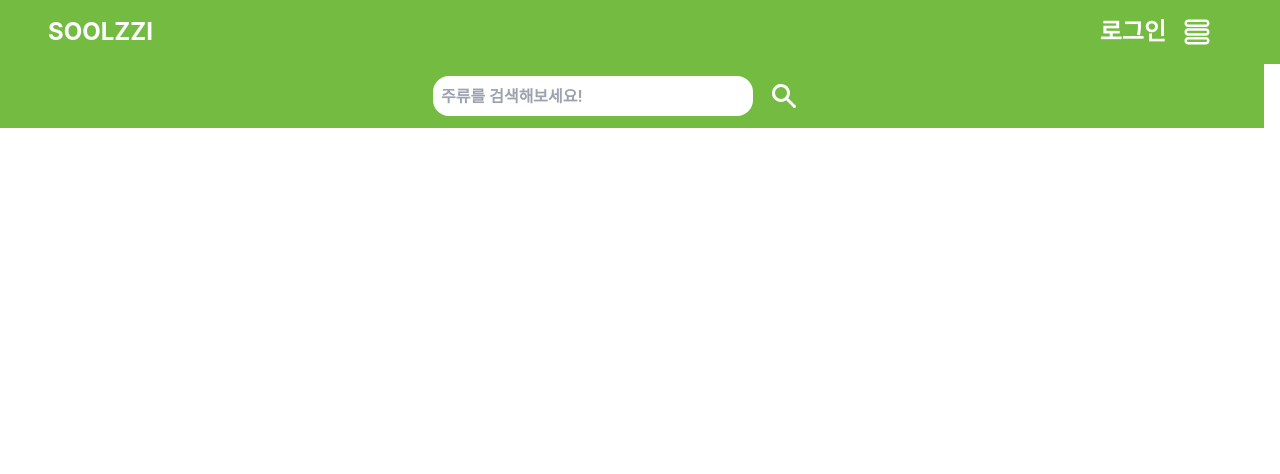
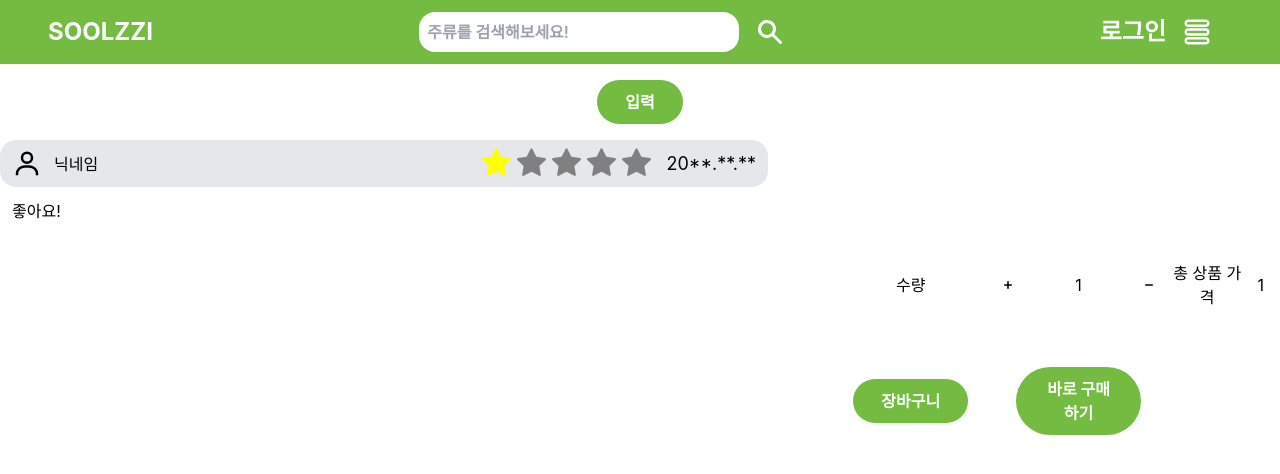
Before and after one commit to SOOLZZI/frontend, a React (Create React App) app: page / in a window 1280 px wide. Shown: the top 474 px of the page. Built offline with nearby package versions, Linux system fonts and the light colour scheme.

Commit message:
feat: Button, ratingsection, orderbar, review 구현

```diff
--- a/src/App.css
+++ b/src/App.css
@@ -11,6 +11,12 @@
   padding-left: 20px;
   text-align: left;
   border-bottom: 1px solid grey;
+}
+.inactive {
+  color: gray;
+}
+.active {
+  color: yellow;
 }
 .grid{
   display: grid;
--- a/src/App.tsx
+++ b/src/App.tsx
@@ -3,20 +3,20 @@
 import "./App.css";
 import "tailwindcss/tailwind.css";
 import NavBar from "./components/organisms/NavBar";
-import Searchbar from "./components/molecule/Searchbar";
-import Display from './components/atom/Display';
-
-
+import Display from "./components/atom/Display";
+import Button from "./components/atom/Button";
+import DropDown from "./components/atom/DropDown";
+import Review from "./components/organisms/Review";
+import OrderBar from "./components/organisms/OrderBar";
 function App() {
   return (
     <div className="App">
       <NavBar></NavBar>
-      <Searchbar type="search" placeholder="주류를 검색해보세요!"></Searchbar>
-      <div className="grid">
-        <Display/>
-        <Display/>
-      </div>
+      <DropDown />
+      <Button type="button">입력</Button>
+      <Review></Review>
 
+      <OrderBar/>
     </div>
   );
 }
--- /dev/null
+++ b/src/components/atom/Button.tsx
@@ -0,0 +1,13 @@
+import { ButtonHTMLAttributes, PropsWithChildren, forwardRef } from "react";
+export const Button = forwardRef<
+  HTMLButtonElement,
+  PropsWithChildren<ButtonHTMLAttributes<HTMLButtonElement>>>
+  (function Button(props, ref) {
+  return (
+    <button type="button" className='bg-[#74bb41] rounded-full m-4 w-50 py-2.5 px-7 text-white font-bold' ref={ref} {...props}>
+      {props.children}
+    </button>
+  );
+});
+
+export default Button;
--- a/src/components/atom/Display.tsx
+++ b/src/components/atom/Display.tsx
@@ -1,19 +1,11 @@
-import React from 'react';
+import React from "react";
 
-
-// const StyledDisplay = styled.div`
-//     width: 12rem;
-//     height: 15rem;
-//     margin: 4rem auto;
-//     padding: 200px 123px 192px;
-//     border-radius: 2rem;
-//     border: solid 1px #cdcdcd;
-//   `;
-
-
-function Display(){
-    return(
-        <div className=''></div>
-    )
+function Display() {
+  return (
+    <div
+      className="w-48 h-60 bg-gray-300 rounded-3xl border-solid border-1
+        border-[#cdcdcd]"
+    ></div>
+  );
 }
 export default Display;
--- a/src/components/atom/DropDown.tsx
+++ b/src/components/atom/DropDown.tsx
@@ -1,8 +1,13 @@
-import { TiThMenuOutline } from "react-icons/ti";
+import { IoIosArrowDown } from "react-icons/io";
+import { IoIosArrowUp } from "react-icons/io";
+import Input from "./Input";
+import React,{useState} from "react";
 
-function DropDown(){
-    return(
-        <TiThMenuOutline className="mr-5" size="30"/>
-    )
+function DropDown() {
+  return (
+    <div className="">
+
+    </div>
+  );
 }
 export default DropDown;
--- /dev/null
+++ b/src/components/atom/Input.tsx
@@ -0,0 +1,18 @@
+import React from "react";
+
+function Input(props: any) {
+  return (
+    <div>
+      <input
+        className="border-none rounded-2xl w-80 p-2
+      text-base font-semibold outline-1 outline-[#cdcdcd]"
+        type={props.type}
+        placeholder={props.placeholder}
+        onChange={props.onChange}
+        id={props.id}
+      />
+    </div>
+  );
+}
+
+export default Input;
--- /dev/null
+++ b/src/components/atom/RatingSection.tsx
@@ -0,0 +1,38 @@
+import {AiFillStar} from "react-icons/ai";
+import React, { Dispatch, SetStateAction } from "react";
+
+interface RatingSectionProps {
+  ratingIndex: number;
+  setRatingIndex: Dispatch<SetStateAction<number>>;
+}
+
+function RatingSection({ ratingIndex, setRatingIndex }: RatingSectionProps) {
+  // map를 사용하려고 급조한 array 입니다;;
+  const ArrayIndexes = [1, 2, 3, 4, 5];
+  return (
+    <div className="flex text-center my-1.5 inactive: bg-yellow active:text-coral">
+      {ArrayIndexes.map((arrayindex, index) => (
+        <AiFillStar
+          size={35}
+          key={`rating_${index}`}
+// 여기가 핵심
+          className={arrayindex <= ratingIndex ? 'active' : 'inactive'}
+          onClick={() => setRatingIndex(arrayindex)}
+        />
+      ))}
+      {/* <div className='text-base flex mx-1 items-center'>
+        {ratingIndex === 5
+          ? '아주좋아요'
+          : ratingIndex === 4
+          ? '맘에들어요'
+          : ratingIndex === 3
+          ? '보통이에요'
+          : ratingIndex === 2
+          ? '그냥그래요'
+          : '별로에요'}
+      </div> */}
+    </div>
+  );
+}
+
+export default RatingSection;
--- a/src/components/molecule/Searchbar.tsx
+++ b/src/components/molecule/Searchbar.tsx
@@ -1,20 +1,14 @@
 import React from "react";
 import { HiSearch } from "react-icons/hi";
+import Input from '../atom/Input';
 
 function Searchbar(props: any) {
   return (
     <div
       className="bg-[#74bb41] grid
-     justify-center justify-items-center gap-4 m-0 p-3"
+     justify-center justify-items-center gap-2 m-0 p-3"
     >
-      <input
-        className="border-none rounded-2xl w-80 p-2
-      text-base font-semibold outline-1 outline-[#cdcdcd]"
-        type={props.type}
-        placeholder={props.placeholder}
-        onChange={props.onChange}
-      />
-
+      <Input type="search" placeholder="주류를 검색해보세요!"></Input>
       <HiSearch className="text-white p-0"size="30px" />
     </div>
   );
--- a/src/components/organisms/NavBar.tsx
+++ b/src/components/organisms/NavBar.tsx
@@ -3,6 +3,8 @@
 import "../../App.css";
 import Logo from "../atom/Logo";
 import DropDown from "../atom/DropDown";
+import Searchbar from "../molecule/Searchbar";
+import { TiThMenuOutline } from "react-icons/ti";
 
 // const StyledLink = styled.div`
 //   color: white;
@@ -23,9 +25,11 @@
     font-bold h-16 border-solid"
     >
       <Logo />
+      <Searchbar/>
       <div className="text-white grid grid-cols-2 gap-4 items-center list-none m-0 hover:text-gray">
         <div>로그인</div>
-        <DropDown />
+        <TiThMenuOutline className="mr-5" size="30"/>
+
       </div>
     </div>
   );
--- /dev/null
+++ b/src/components/organisms/OrderBar.tsx
@@ -0,0 +1,32 @@
+import React, { useState } from "react";
+import Button from "../atom/Button";
+import { HiPlusSm } from "react-icons/hi";
+import { HiMinusSm } from "react-icons/hi";
+
+function OrderBar() {
+  const [Num, setNum] = useState(1);
+  return (
+    <div className="w-1/3 grid grid-rows-6 grid-cols-1">
+      <h1>수량</h1>
+      <div className="flex justify-between items-center">
+        <HiPlusSm
+          onClick={() => {
+            setNum(Num + 1);
+          }}
+        />
+        {Num}
+        <HiMinusSm
+          onClick={() => {
+            setNum(Num - 1);
+          }}
+        />
+      </div>
+      <h2>총 상품 가격</h2>
+      <h3>{Num}</h3>
+      <Button>장바구니</Button>
+      <Button>바로 구매하기</Button>
+    </div>
+  );
+}
+
+export default OrderBar;
--- /dev/null
+++ b/src/components/organisms/Review.tsx
@@ -0,0 +1,29 @@
+import React, { useState } from "react";
+import { BiUser } from "react-icons/bi";
+import RatingSection from "../atom/RatingSection";
+
+function Review() {
+  const [ratingIndex, setRatingIndex] = useState(1);
+  return (
+    <div>
+       <div className="flex justify-between w-3/5 bg-gray-200 rounded-2xl">
+      <div className="flex items-center ml-3">
+        <BiUser size="30px" />
+        <h1 className="ml-3">닉네임</h1>
+      </div>
+      <div className="flex items-center text-base mr-3">
+        <RatingSection
+          ratingIndex={ratingIndex}
+          setRatingIndex={setRatingIndex}
+        />
+        <h1 className="text-lg ml-3">20**.**.**</h1>
+      </div>
+    </div>
+    <h1 className="flex m-3">좋아요!</h1>
+    </div>
+
+
+  );
+}
+
+export default Review;
```
